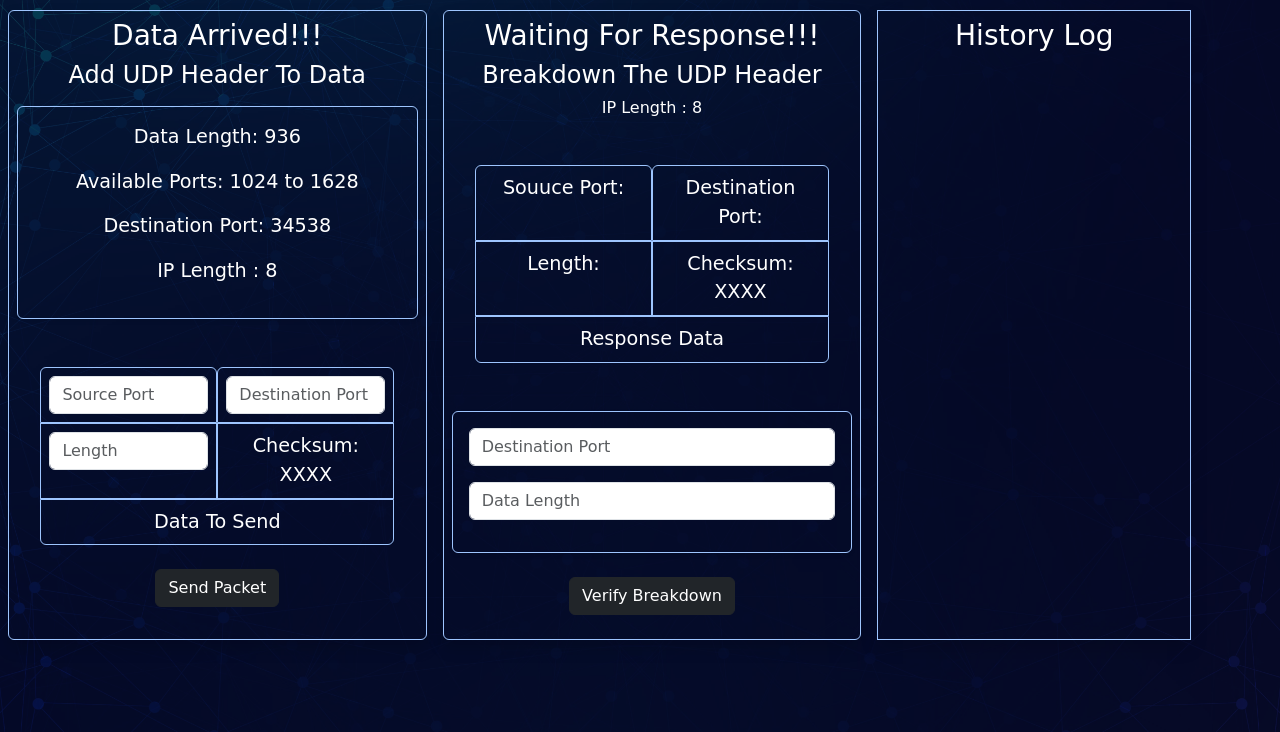
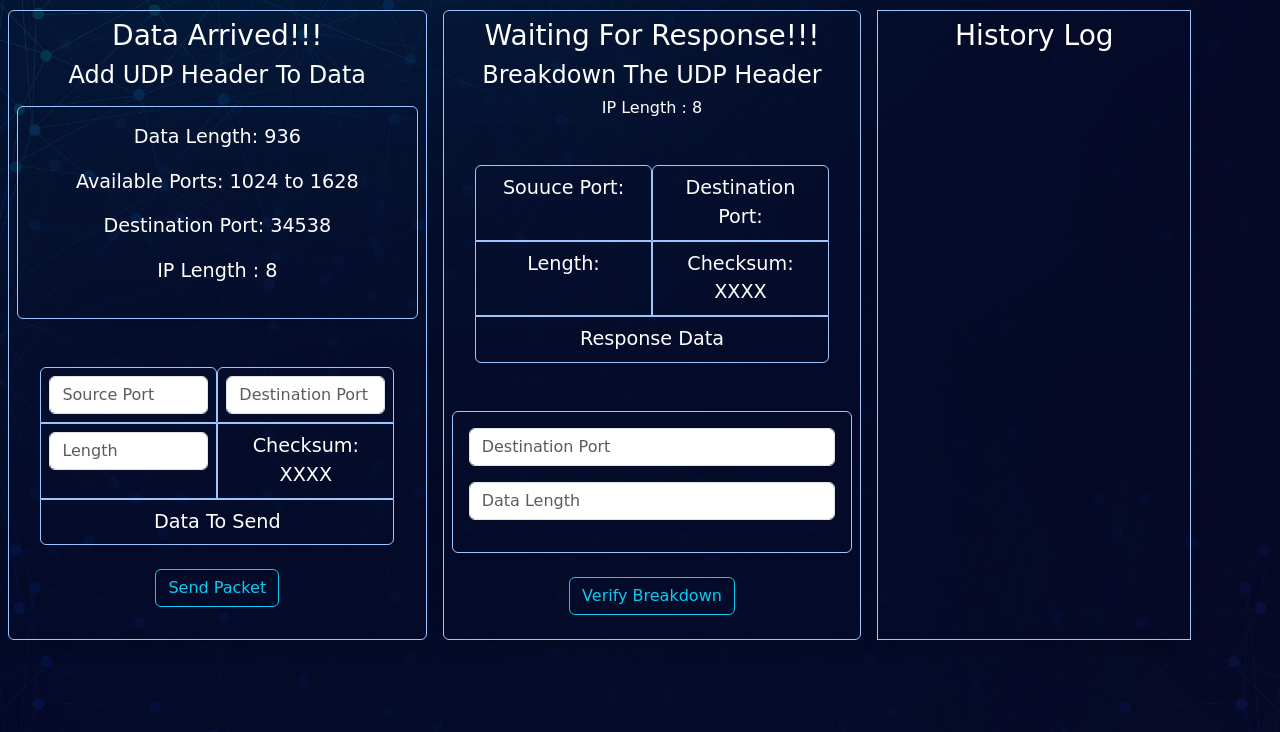
Before and after one commit to drishyavaishya/User-Datagram-Protocol, a plain HTML site: page demo.html in a window 1280 px wide. Shown: the part 68-800 px from the top of the page. Drawn offline with nearby package versions, Linux system fonts and the light colour scheme.

Commit message:
fixed button

```diff
--- a/demo.html
+++ b/demo.html
@@ -63,7 +63,7 @@
                 <div class="col-10 border border-primary-subtle rounded-bottom p-2">Data To Send</div>
             </div>
             <div class="submit my-4">
-                <button type="button" onclick="verifyAddedHeader()" class="btn btn-dark">Send Packet</button>
+                <button type="button" onclick="verifyAddedHeader()" class="btn btn-outline-info">Send Packet</button>
             </div>
         </div>
         <!-- Response box -->
@@ -95,7 +95,7 @@
                 </p>
             </div>
             <div class="submit mt-4">
-                <button type="button" onclick="verifyBreakdown()" class="btn btn-dark">Verify Breakdown</button>
+                <button type="button" onclick="verifyBreakdown()" class="btn btn-outline-info">Verify Breakdown</button>
             </div>
         </div>
         <!-- History log -->
```
